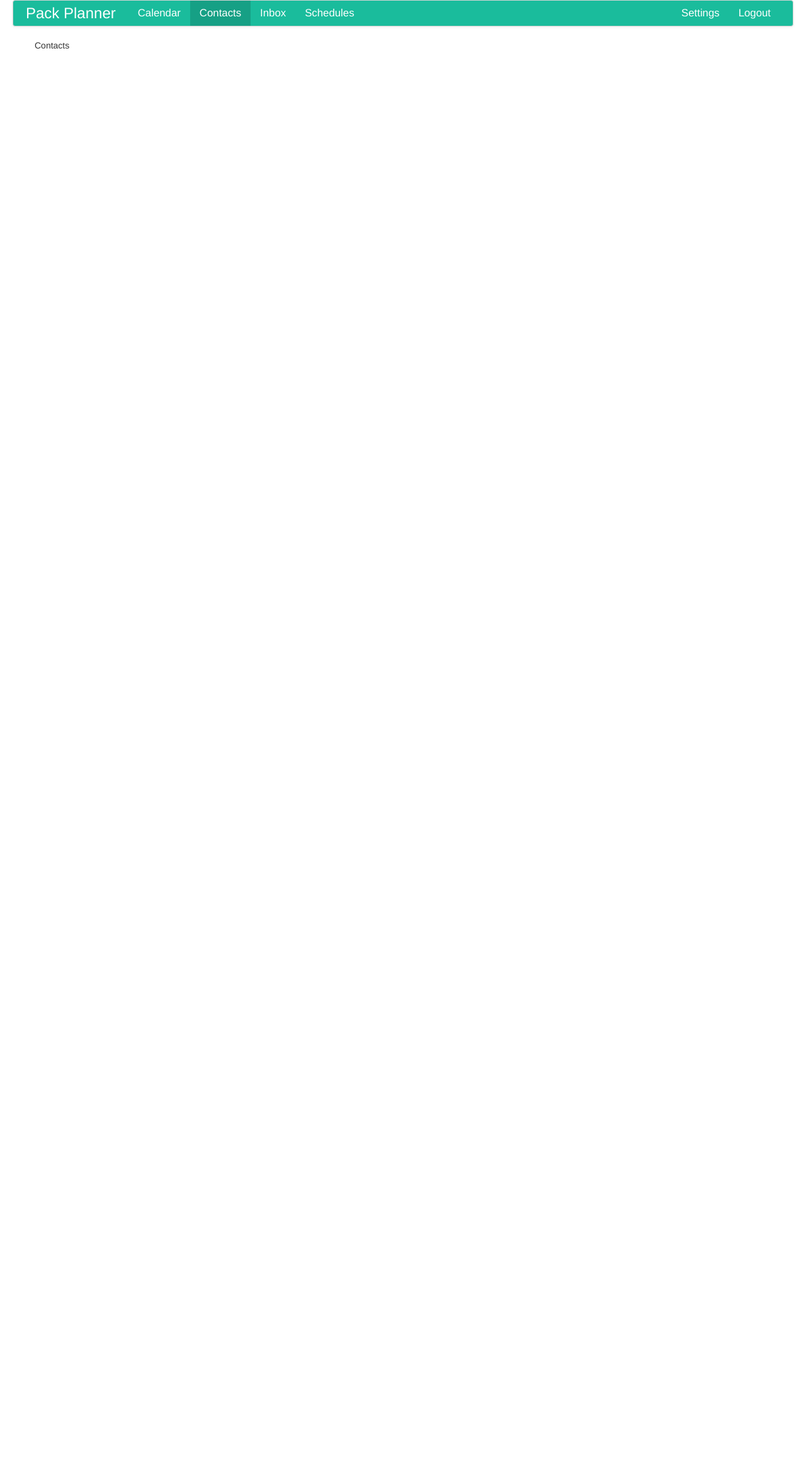
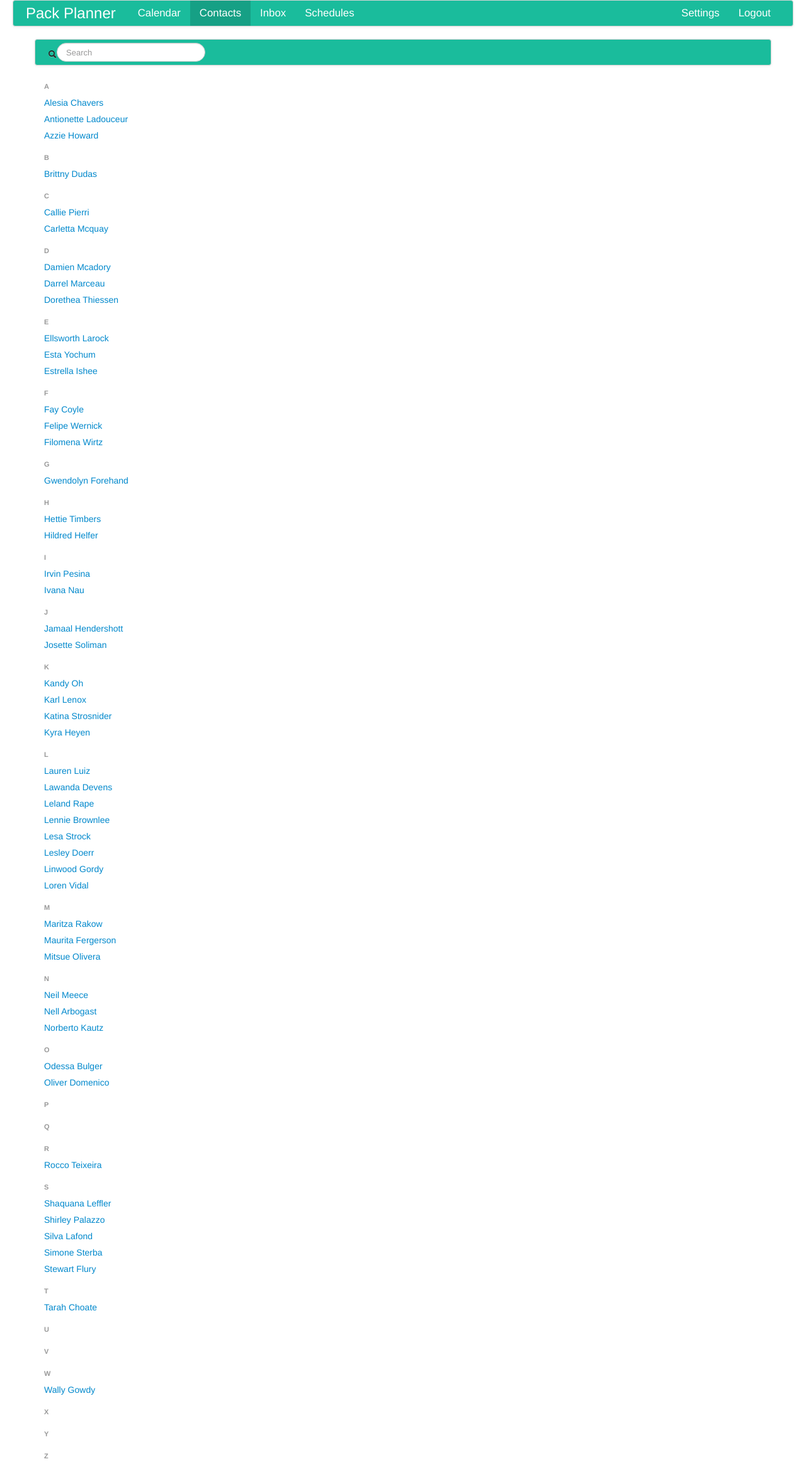
Before and after one commit to rodmk/packplanner, a Django app: page /contacts/ in a window 1280 px wide. Shown: the whole page at 63% size. Before the commit the page ends 78 px from the top, so only its background shows below. Run offline with Django 3.2, Linux system fonts and the light colour scheme; some libraries are stand-ins or nearby versions.

Commit message:
- Reverted one step because trouble logging in, attempted radios buttons on calendar page, attempted contacts

```diff
--- a/packplanner/templates/contacts.html
+++ b/packplanner/templates/contacts.html
@@ -5,6 +5,84 @@
 	</style>
 
 	<script type="text/javascript">
+
+	var ALPHABET_UPPER = ["A","B","C","D","E","F","G","H","I","J","K","L",
+						  "M","N","O","P","Q","R","S","T","U","V","W","X","Y","Z"];
+
+	var LIST_OF_CONTACTS =
+	[
+    "Lawanda Devens",
+    "Norberto Kautz",
+    "Leland Rape",
+    "Gwendolyn Forehand",
+    "Stewart Flury",
+    "Lennie Brownlee",
+    "Rocco Teixeira",
+    "Lesley Doerr",
+    "Felipe Wernick",
+    "Carletta Mcquay",
+    "Dorethea Thiessen",
+    "Odessa Bulger",
+    "Esta Yochum",
+    "Azzie Howard",
+    "Simone Sterba",
+    "Estrella Ishee",
+    "Ivana Nau",
+    "Callie Pierri",
+    "Fay Coyle",
+    "Kyra Heyen",
+    "Silva Lafond",
+    "Shaquana Leffler",
+    "Hildred Helfer",
+    "Hettie Timbers",
+    "Irvin Pesina",
+    "Katina Strosnider",
+    "Tarah Choate",
+    "Lauren Luiz",
+    "Karl Lenox",
+    "Filomena Wirtz",
+    "Maurita Fergerson",
+    "Ellsworth Larock",
+    "Lesa Strock",
+    "Shirley Palazzo",
+    "Oliver Domenico",
+    "Linwood Gordy",
+    "Kandy Oh",
+    "Wally Gowdy",
+    "Alesia Chavers",
+    "Maritza Rakow",
+    "Antionette Ladouceur",
+    "Damien Mcadory",
+    "Josette Soliman",
+    "Mitsue Olivera",
+    "Loren Vidal",
+    "Neil Meece",
+    "Jamaal Hendershott",
+    "Brittny Dudas",
+    "Nell Arbogast",
+    "Darrel Marceau"
+    ]
+
+
+
+
+	$(document).ready(function() {
+
+		LIST_OF_CONTACTS.sort();
+
+		for(i=0;i<=ALPHABET_UPPER.length-1;i++){
+			$('#contactHeaders').append('<li class="nav-header" >' + ALPHABET_UPPER[i] + '</li>');
+
+			for(k=0;k<=LIST_OF_CONTACTS.length-1;k++){
+				if (LIST_OF_CONTACTS[k][0] == ALPHABET_UPPER[i]){
+					$('#contactHeaders').append('<li><a href="#">' + LIST_OF_CONTACTS[k] + '</a></li>');
+				}
+			}
+		}
+
+	});
+
+
 	</script>
 {% endblock %}
 
@@ -13,11 +91,33 @@ class="active"
 {% endblock %}
 
 {% block content %}
-	<div class="container">
+
+ 	<div class="container">
 		<div class="row">
 			<div class="span12">
-				<p>Contacts</p>
+				<div class="navbar">
+					<div class="navbar-inner">
+						<form class="navbar-search">
+							<div class="input-append">
+								<span class"add-on"><i class="icon-search"></i></span>
+								<input class="search-query" type="text" placeholder="Search" class="span6">
+
+							</div>
+						</form>
+					</div>
+				</div>
 			</div>
 		</div>
  	</div>
+
+ 	<div class="container">
+		<div class="row">
+			<div class="span12">
+				<ul id="contactHeaders" class="nav nav-list">
+				</ul>
+
+			</div>
+		</div>
+ 	</div>
+
 {% endblock %}
--- a/packplanner/templates/index.html
+++ b/packplanner/templates/index.html
@@ -29,7 +29,7 @@ class="active"
 			<div class="span8">
 				<div class="row" style="height:169px">
 					<div class="span6 pull-left">
-						<div id="filterBtnGroup" class="btn-group row pull-left">
+						<div id="filterBtnGroup" class="btn-group row pull-left" data-toggle="buttons-radio">
 		 					<!-- Fill in children group filter dynamically -->
 						</div>
 					</div>
```
Also changed, not shown: packplanner/templates/js/calendar.js (+5 -3 lines).
